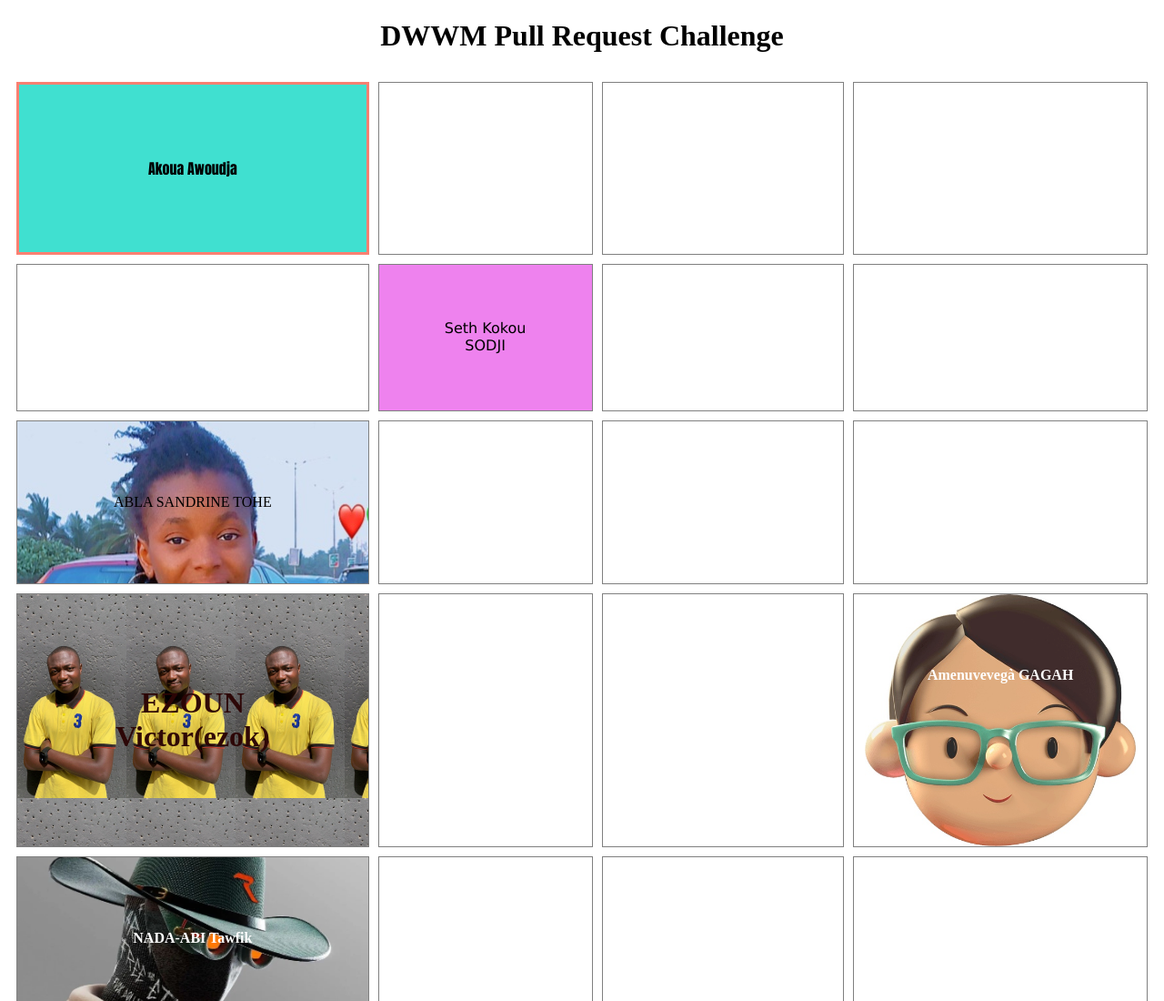
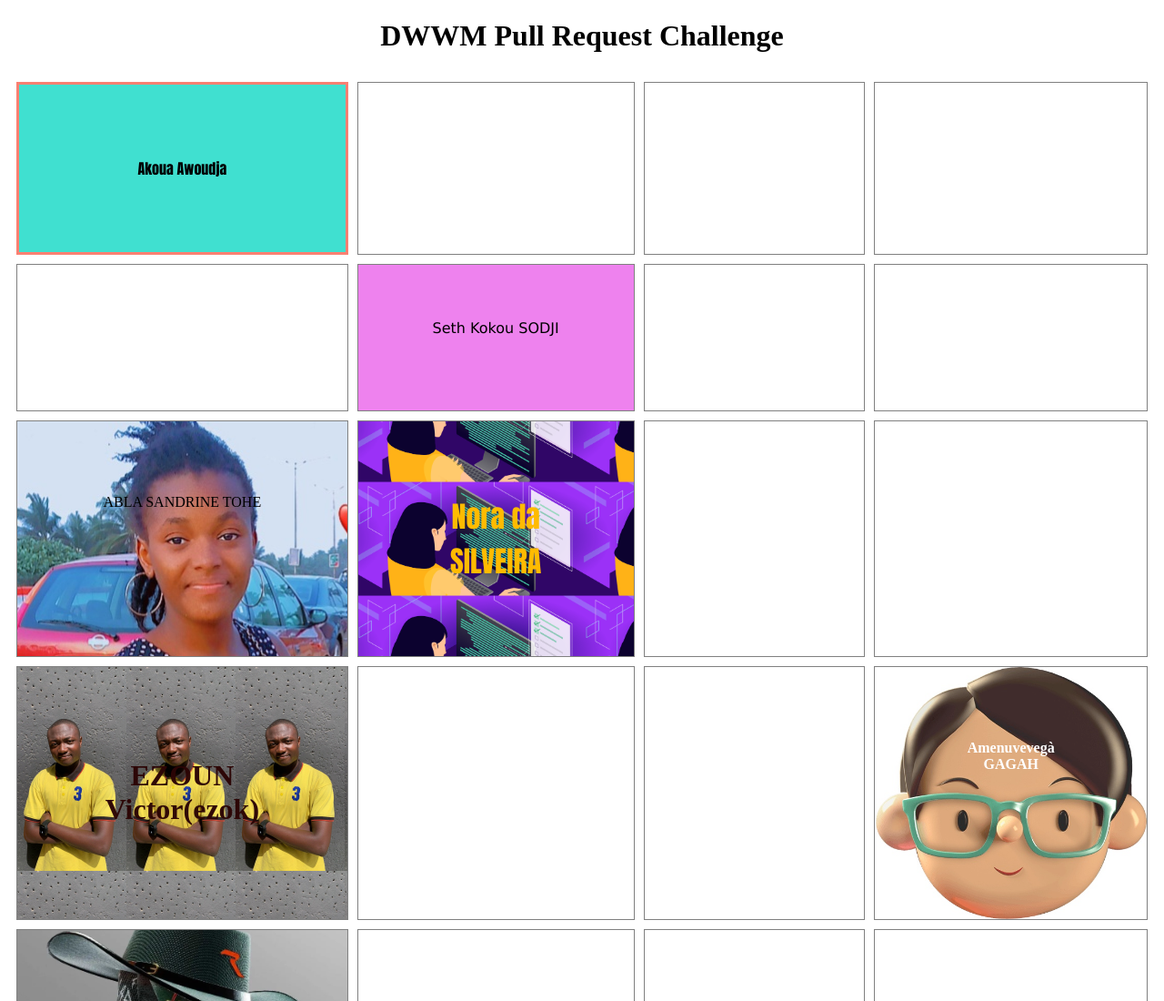
Before and after one commit to ba13malick/PR-DWWM, a plain HTML site: page index.html in a window 1280 px wide. Shown: the top 1100 px of the page at 91% size. Drawn offline with Linux system fonts and the light colour scheme.

Commit message:
ligne 31 nora

```diff
--- a/index.html
+++ b/index.html
@@ -28,7 +28,13 @@
         <div class="grid-item"></div>
         <div class="grid-item"></div>
         <div class="grid-item" style="background-image:url(image.jpg);">ABLA SANDRINE TOHE</div>
-        <div class="grid-item"></div>
+        <div class="grid-item"
+            style="background-image:url(2.png);
+            background-size: 250px;
+            color: rgb(255, 187, 0);
+            font-size: 2em;
+            font-family:Impact, Haettenschweiler, 'Arial Narrow Bold', sans-serif;
+            background-position: center;">Nora da SILVEIRA</div>
         <!--------------------------------------------------------------------------------------->
         <div class="grid-item"></div>
         <div class="grid-item"></div>
```
